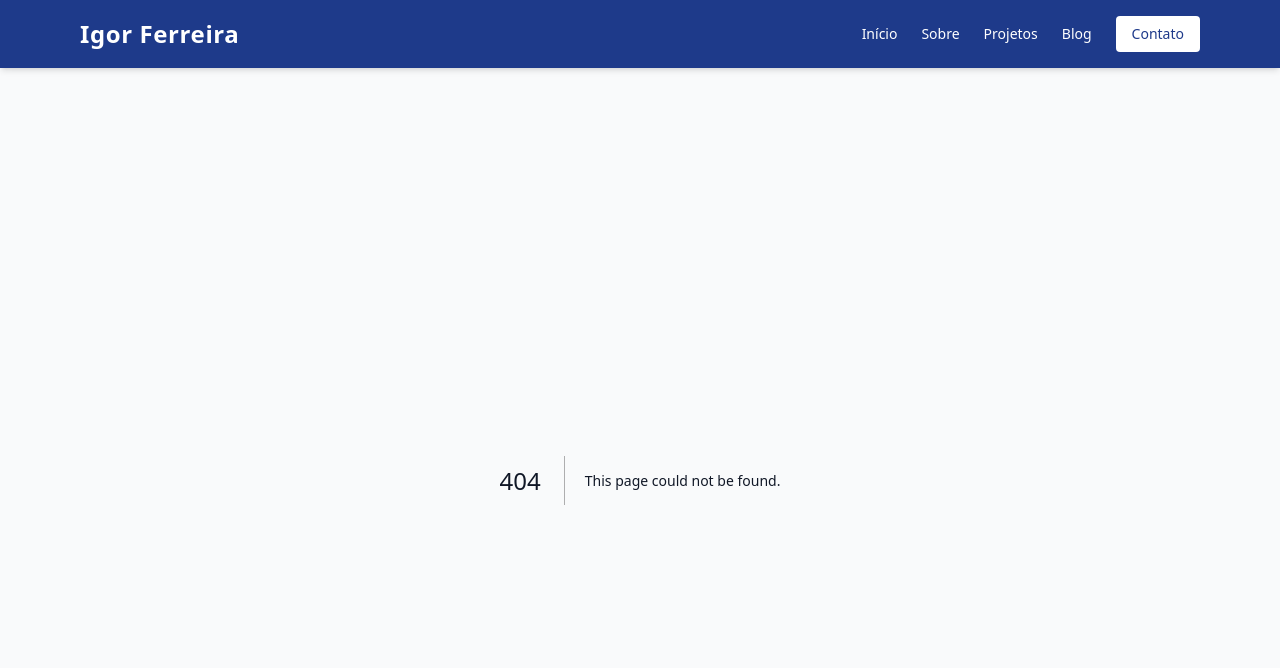
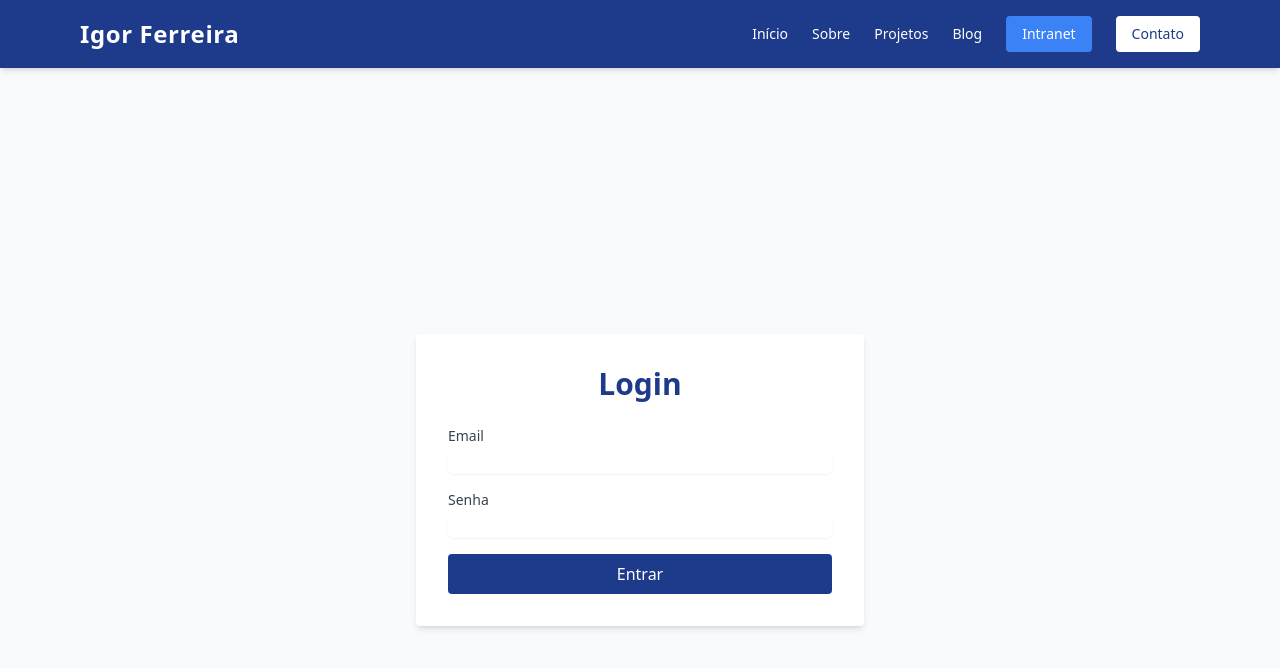
Before and after one commit to igorcunhaf/potifolio, a Next.js app in the folder frontend/: page /login in a window 1280 px wide. Before the commit this address had no page. Shown: the top 668 px of the page. Built offline with nearby package versions, Linux system fonts and the light colour scheme.

Commit message:
Criando intranet e ajustando login de usuarios internos

```diff
--- a/frontend/components/NavBar.tsx
+++ b/frontend/components/NavBar.tsx
@@ -21,6 +21,11 @@ const Navbar = () => {
           <Link href="/sobre" legacyBehavior><a className="hover:text-[#3B82F6]">Sobre</a></Link>
           <Link href="/projetos" legacyBehavior><a className="hover:text-[#3B82F6]">Projetos</a></Link>
           <Link href="/blog" legacyBehavior><a className="hover:text-[#3B82F6]">Blog</a></Link>
+          <Link href="/login" legacyBehavior>
+            <a className="bg-[#3B82F6] text-white px-4 py-2 rounded hover:bg-white hover:text-[#1E3A8A] transition">
+              Intranet
+            </a>
+          </Link>
           <Link href="/contato" legacyBehavior>
             <a className="bg-white text-[#1E3A8A] px-4 py-2 rounded hover:bg-[#3B82F6] hover:text-white transition">
               Contato
@@ -43,6 +48,11 @@ const Navbar = () => {
           <Link href="/sobre" legacyBehavior><a className="block hover:text-[#3B82F6]">Sobre</a></Link>
           <Link href="/projetos" legacyBehavior><a className="block hover:text-[#3B82F6]">Projetos</a></Link>
           <Link href="/blog" legacyBehavior><a className="block hover:text-[#3B82F6]">Blog</a></Link>
+          <Link href="/intranet" legacyBehavior>
+            <a className="block bg-[#3B82F6] text-white px-4 py-2 rounded hover:bg-white hover:text-[#1E3A8A] transition">
+              Intranet
+            </a>
+          </Link>
           <Link href="/contato" legacyBehavior>
             <a className="block bg-white text-[#1E3A8A] px-4 py-2 rounded hover:bg-[#3B82F6] hover:text-white transition">
               Contato
--- /dev/null
+++ b/frontend/pages/intranet/index.tsx
@@ -0,0 +1,104 @@
+import { useEffect, useState } from 'react';
+import Link from 'next/link';
+import { useRouter } from 'next/router';
+
+type Project = {
+  id: number;
+  title: string;
+  description: string;
+};
+
+type Post = {
+  id: number;
+  title: string;
+  content: string;
+};
+
+export default function IntranetPage() {
+  const [projects, setProjects] = useState<Project[]>([]);
+  const [posts, setPosts] = useState<Post[]>([]);
+  const router = useRouter();
+
+  useEffect(() => {
+    fetchProjects();
+    fetchPosts();
+  }, []);
+
+  const fetchProjects = async () => {
+    const res = await fetch('/api/projetos');
+    const data = await res.json();
+    setProjects(data);
+  };
+
+  const fetchPosts = async () => {
+    const res = await fetch('/api/posts');
+    const data = await res.json();
+    setPosts(data);
+  };
+
+  const handleDeleteProject = async (id: number) => {
+    await fetch(`/api/projetos/${id}`, { method: 'DELETE' });
+    fetchProjects();
+  };
+
+  const handleDeletePost = async (id: number) => {
+    await fetch(`/api/posts/${id}`, { method: 'DELETE' });
+    fetchPosts();
+  };
+
+  return (
+    <div className="min-h-screen bg-gray-100 p-6">
+      <div className="max-w-6xl mx-auto bg-white p-8 shadow rounded-lg">
+        <h1 className="text-3xl font-bold mb-8 text-[#1E3A8A]">Painel da Intranet</h1>
+
+        <div className="mb-10">
+          <div className="flex justify-between items-center mb-4">
+            <h2 className="text-2xl font-semibold text-[#1E3A8A]">Projetos</h2>
+            <Link href="/intranet/projetos/novo" className="bg-blue-600 text-white px-4 py-2 rounded hover:bg-blue-700">
+              Novo Projeto
+            </Link>
+          </div>
+          <ul className="space-y-2">
+            {projects.map((proj) => (
+              <li key={proj.id} className="bg-gray-50 p-4 rounded flex justify-between items-center">
+                <span>{proj.title}</span>
+                <div className="space-x-2">
+                  <Link href={`/intranet/projetos/editar/${proj.id}`} className="text-blue-600 hover:underline">
+                    Editar
+                  </Link>
+                  <button onClick={() => handleDeleteProject(proj.id)} className="text-red-600 hover:underline">
+                    Deletar
+                  </button>
+                </div>
+              </li>
+            ))}
+          </ul>
+        </div>
+
+        <div>
+          <div className="flex justify-between items-center mb-4">
+            <h2 className="text-2xl font-semibold text-[#1E3A8A]">Posts do Blog</h2>
+            <Link href="/intranet/posts/novo" className="bg-blue-600 text-white px-4 py-2 rounded hover:bg-blue-700">
+              Novo Post
+            </Link>
+          </div>
+          <ul className="space-y-2">
+            {posts.map((post) => (
+              <li key={post.id} className="bg-gray-50 p-4 rounded flex justify-between items-center">
+                <span>{post.title}</span>
+                <div className="space-x-2">
+                  <Link href={`/intranet/posts/editar/${post.id}`} className="text-blue-600 hover:underline">
+                    Editar
+                  </Link>
+                  <button onClick={() => handleDeletePost(post.id)} className="text-red-600 hover:underline">
+                    Deletar
+                  </button>
+                </div>
+              </li>
+            ))}
+          </ul>
+        </div>
+      </div>
+    </div>
+  );
+}
--- /dev/null
+++ b/frontend/pages/login.tsx
@@ -0,0 +1,88 @@
+import { useState } from 'react';
+import { useRouter } from 'next/router';
+
+const LoginPage = () => {
+  const router = useRouter();
+  const [email, setEmail] = useState('');
+  const [password, setPassword] = useState('');
+  const [error, setError] = useState('');
+
+  const handleLogin = async (e: React.FormEvent) => {
+    e.preventDefault();
+
+    try {
+      const res = await fetch(`${process.env.NEXT_PUBLIC_API_URL}/auth/login`, {
+        method: 'POST',
+        headers: {
+          'Content-Type': 'application/json',
+        },
+        body: JSON.stringify({ email, password }),
+      });
+
+
+      if (!res.ok) {
+        const errorData = await res.json();
+        throw new Error(errorData.message || 'Falha no login');
+      }
+
+      const data = await res.json();
+
+      // Armazena o token no localStorage
+      localStorage.setItem('token', data.token);
+
+      // Redireciona para a intranet
+      router.push('/intranet');
+    } catch (err: any) {
+      setError(err.message || 'Erro ao fazer login');
+    }
+  };
+
+  return (
+    <div className="min-h-screen bg-[#F9FAFB] flex items-center justify-center px-4">
+      <div className="max-w-md w-full bg-white p-8 rounded shadow-md animate-fade-in">
+        <h1 className="text-3xl font-bold text-[#1E3A8A] mb-6 text-center">Login</h1>
+
+        {error && (
+          <div className="bg-red-100 text-red-700 p-2 mb-4 rounded text-sm">
+            {error}
+          </div>
+        )}
+
+        <form onSubmit={handleLogin} className="space-y-4">
+          <div>
+            <label htmlFor="email" className="block text-sm font-medium text-gray-700">Email</label>
+            <input
+              id="email"
+              type="email"
+              className="mt-1 block w-full border-gray-300 rounded-md shadow-sm focus:border-[#1E3A8A] focus:ring focus:ring-[#1E3A8A]/50"
+              value={email}
+              onChange={(e) => setEmail(e.target.value)}
+              required
+            />
+          </div>
+
+          <div>
+            <label htmlFor="password" className="block text-sm font-medium text-gray-700">Senha</label>
+            <input
+              id="password"
+              type="password"
+              className="mt-1 block w-full border-gray-300 rounded-md shadow-sm focus:border-[#1E3A8A] focus:ring focus:ring-[#1E3A8A]/50"
+              value={password}
+              onChange={(e) => setPassword(e.target.value)}
+              required
+            />
+          </div>
+
+          <button
+            type="submit"
+            className="w-full bg-[#1E3A8A] text-white py-2 px-4 rounded hover:bg-[#3B82F6] transition"
+          >
+            Entrar
+          </button>
+        </form>
+      </div>
+    </div>
+  );
+};
+
+export default LoginPage;
```
Also changed, not shown: 1 other file (tests, documents, lock files or other folders).
